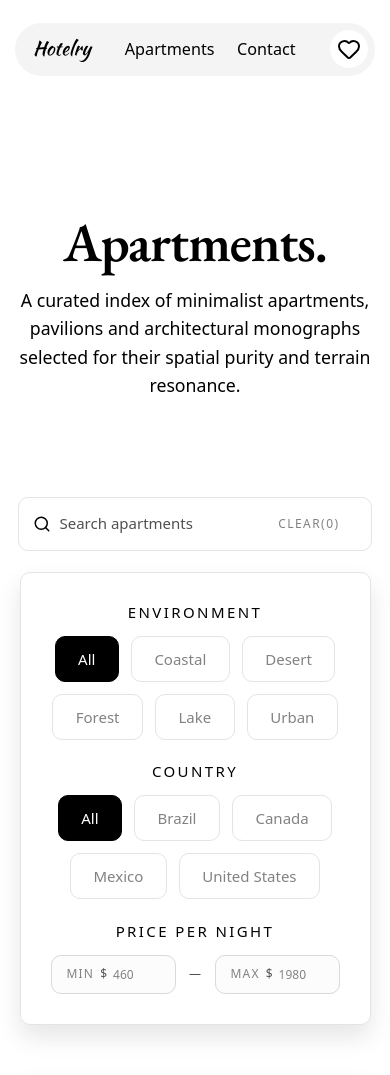
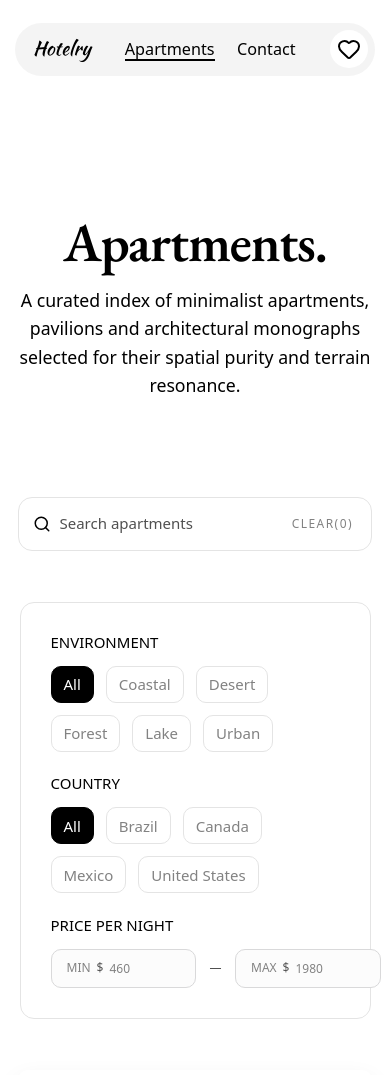
Before and after one commit to dilanrojas/hotel-landing-page, a React (Vite) app: page /apartments in a window 390 px wide. Shown: the top 1075 px of the page. Built offline with nearby package versions, Linux system fonts and the light colour scheme.

Commit message:
Feat/dilan (#26)
* feat: 404 page

* feat: header

* feat: hero-card

* feat: hero improvements

* feat: hero cta + hero card

* fix: wrong header width

* feat: hero card

* fix: hero responsive

* feat: navlink on hero + not found cta

* feat: featured apartments tweaks + filters layout

```diff
--- a/src/components/apartments/apartments-featured.tsx
+++ b/src/components/apartments/apartments-featured.tsx
@@ -1,5 +1,5 @@
 
-import { useNavigate } from 'react-router-dom'
+import { Link, useNavigate } from 'react-router-dom'
 import { MapPin } from 'lucide-react'
 import { useApartments } from '../../hooks/use-apartments'
 import Button from '../ui/button'
@@ -18,15 +18,11 @@ export default function ApartmentsFeatured() {
 
   return (
     <section
-            className={styles.featuredSection}
+      className={`${styles.featuredSection} wrapper`}
       aria-labelledby="featured-title"
     >
       {/* Section header */}
       <header className={styles.sectionHeader}>
-                <p className={styles.sectionLabel}>
-                    CURATED COLLECTION
-                </p>
-
         <h2 id="featured-title">
           Featured Apartments
         </h2>
@@ -57,6 +53,7 @@ export default function ApartmentsFeatured() {
               key={apartment.id}
               className={styles.gridItem}
             >
+              <Link to={`/apartments/${apartment.id}`}>
                 <article className={styles.apartmentCard}>
 
                   {/* Apartment image */}
@@ -103,6 +100,7 @@ export default function ApartmentsFeatured() {
                   </footer>
 
                 </article>
+              </Link>
             </li>
           ))}
         </ul>
--- a/src/components/apartments/apartments-features.module.css
+++ b/src/components/apartments/apartments-features.module.css
@@ -1,19 +1,15 @@
-
 /* Featured apartments section */
-
 .featuredSection {
   background-color: #ffffff;
-
-    padding-inline: max(5%, calc((100% - 1200px) / 2));
-    padding-block: 100px 120px;
+  padding-block: 6rem;
 }
 
 /* Section header */
 
 .sectionHeader {
   max-width: 650px;
-    margin: 0 auto 50px;
-    text-align: center;
+  text-align: left;
+  margin-bottom: 2rem;
 }
 
 .sectionLabel {
@@ -32,19 +28,6 @@
   line-height: 1.2;
   color: #212724;
   margin: 0 0 18px;
-}
-
-/* Decorative underline */
-
-.sectionHeader h2::after {
-    content: "";
-    display: block;
-
-    width: 48px;
-    height: 2px;
-
-    background-color: #839587;
-    margin: 20px auto 0;
 }
 
 .description {
@@ -85,8 +68,6 @@
   border: 1px solid #e9e9e5;
   border-radius: 18px;
   overflow: hidden;
-
-    box-shadow: 0 12px 35px rgba(0, 0, 0, 0.035);
 }
 
 /* Apartment images - Portrait orientation */
@@ -184,6 +165,7 @@
   border-radius: 50px;
 
 }
+
 /* Loading and error messages */
 
 .statusMessage {
--- a/src/components/apartments/apartments-filter-group.module.css
+++ b/src/components/apartments/apartments-filter-group.module.css
@@ -2,31 +2,28 @@
   display: flex;
   flex-direction: column;
   gap: 1rem;
-  align-items: center;
-  justify-content: center;
+  align-items: start;
+  justify-content: start;
 }
 
 .title {
   font-size: var(--fs-md);
   font-weight: 500;
-  letter-spacing: 0.16em;
   color: var(--text-100);
 }
-
-
 
 .options {
   display: flex;
   gap: 0.8rem;
-  justify-content: center;
+  justify-content: start;
   flex-wrap: wrap;
 }
 
 .optionButton {
   font-size: var(--fs-md);
   color: var(--text-400);
-  font-weight: 200;
-  padding: 0.80rem 1.5rem;
+  font-weight: 400;
+  padding: .5rem .8rem;
   white-space: nowrap;
   border: 1px solid var(--bg-400);
   border-radius: var(--rounded-md);
--- a/src/components/apartments/apartments-filter-price.module.css
+++ b/src/components/apartments/apartments-filter-price.module.css
@@ -1,6 +1,5 @@
 .filterPrice {
   display: flex;
-  align-items: center;
   flex-direction: column;
   gap: 1rem;
 }
@@ -8,7 +7,6 @@
 .title {
   font-size: var(--fs-md);
   font-weight: 500;
-  letter-spacing: 0.16em;
   color: var(--text-100);
 }
 
@@ -43,7 +41,6 @@
 
 .fieldLabel {
   font-size: var(--fs-xs);
-  letter-spacing: 0.1em;
   color: var(--text-400);
 
 }
--- a/src/components/apartments/apartments-filters.module.css
+++ b/src/components/apartments/apartments-filters.module.css
@@ -3,6 +3,7 @@
   display: flex;
   flex-direction: column;
   align-items: stretch;
+  gap: 2rem;
 
 }
 
@@ -11,8 +12,8 @@
   align-items: center;
   gap: 2rem;
   border: 1px solid var(--bg-400);
-  border-radius: var(--rounded-md);
-  transition: border-color var(--ti-xl) ease;
+  border-radius: var(--rounded-lg);
+  transition: border-color var(--ti-sm) ease;
   padding: .3rem;
 
 }
@@ -23,15 +24,13 @@
 
 
 .groups {
-  margin: 3rem;
   display: flex;
-  flex-direction: column;
   align-items: stretch;
+  flex-wrap: wrap;
   gap: 3rem;
-  padding: 3rem;
+  padding: 2rem;
   border: 1px solid var(--bg-400);
-  border-radius: var(--rounded-md);
-  box-shadow: 0 12px 24px rgb(0 0 0 / 0.10);
+  border-radius: var(--rounded-lg);
 }
 
 .clearButton {
@@ -39,13 +38,13 @@
   padding: 0.9rem;
   font-size: var(--fs-md);
   font-weight: 500;
-  margin-right: 1rem;
+  margin-right: .1rem;
   letter-spacing: 0.12em;
   color: var(--text-100);
   border-radius: 10px;
   transition:
-    color var(--ti-xl) ease,
-    background-color var(--ti-xl) ease;
+    color var(--ti-sm) ease,
+    background-color var(--ti-sm) ease;
 }
 
 .clearButton:hover:not(:disabled) {
--- a/src/components/home/footer.tsx
+++ b/src/components/home/footer.tsx
@@ -45,9 +45,9 @@ export default function Footer() {
               size="lg"
               scheme="dark"
               type="button"
-                            onClick={() => navigate('/apartments')}
+              onClick={() => navigate('/contact')}
             >
-                            <span>Explore Apartments</span>
+              <span>Book your stay</span>
             </Button>
           </section>
 
--- a/src/components/not-found/error-404.tsx
+++ b/src/components/not-found/error-404.tsx
@@ -1,7 +1,10 @@
+import { useNavigate } from 'react-router-dom';
 import Button from '../ui/button';
 import styles from './error-404.module.css';
 
 export default function Error404() {
+  const navigate = useNavigate();
+
   return (
     <div className='wrapper'>
       <div className={styles.errorWrapper}>
@@ -16,6 +19,7 @@ export default function Error404() {
           variant='primary'
           scheme='light'
           chevron
+          onClick={() => navigate('/')}
         >
           <span>Back to home</span>
         </Button>
--- a/src/components/ui/header.module.css
+++ b/src/components/ui/header.module.css
@@ -121,6 +121,7 @@
   }
 }
 
+.pmNavList a.active::before,
 .pmNavList a:hover::before {
   width: 100%;
 }
--- a/src/components/ui/header.tsx
+++ b/src/components/ui/header.tsx
@@ -2,7 +2,7 @@ import { Heart } from 'lucide-react';
 import Logo from '../logo';
 import styles from './header.module.css';
 import { useEffect, useRef, useState } from 'react';
-import { Link, useLocation } from 'react-router-dom';
+import { Link, NavLink, useLocation } from 'react-router-dom';
 
 export default function Header() {
   const [open, setOpen] = useState<boolean>(false);
@@ -30,8 +30,22 @@ export default function Header() {
         <nav className={styles.pmNav}>
           <Logo size='xl' />
           <ul className={styles.pmNavList}>
-            <li><Link to={'/apartments'}><span>Apartments</span></Link></li>
-            <li><Link to={'/contact'}><span>Contact</span></Link></li>
+            <li>
+              <NavLink
+                to={'/apartments'}
+                className={({ isActive }) => (isActive ? styles.active : '')}
+              >
+                <span>Apartments</span>
+              </NavLink>
+            </li>
+            <li>
+              <NavLink
+                to={'/contact'}
+                className={({ isActive }) => (isActive ? styles.active : '')}
+              >
+                <span>Contact</span>
+              </NavLink>
+            </li>
           </ul>
           <Link to={'/favourites'} className={styles.heartBtn}>
             <span><Heart size={24} /></span>
```
Lines whose indentation alone changed are shown as unchanged.
